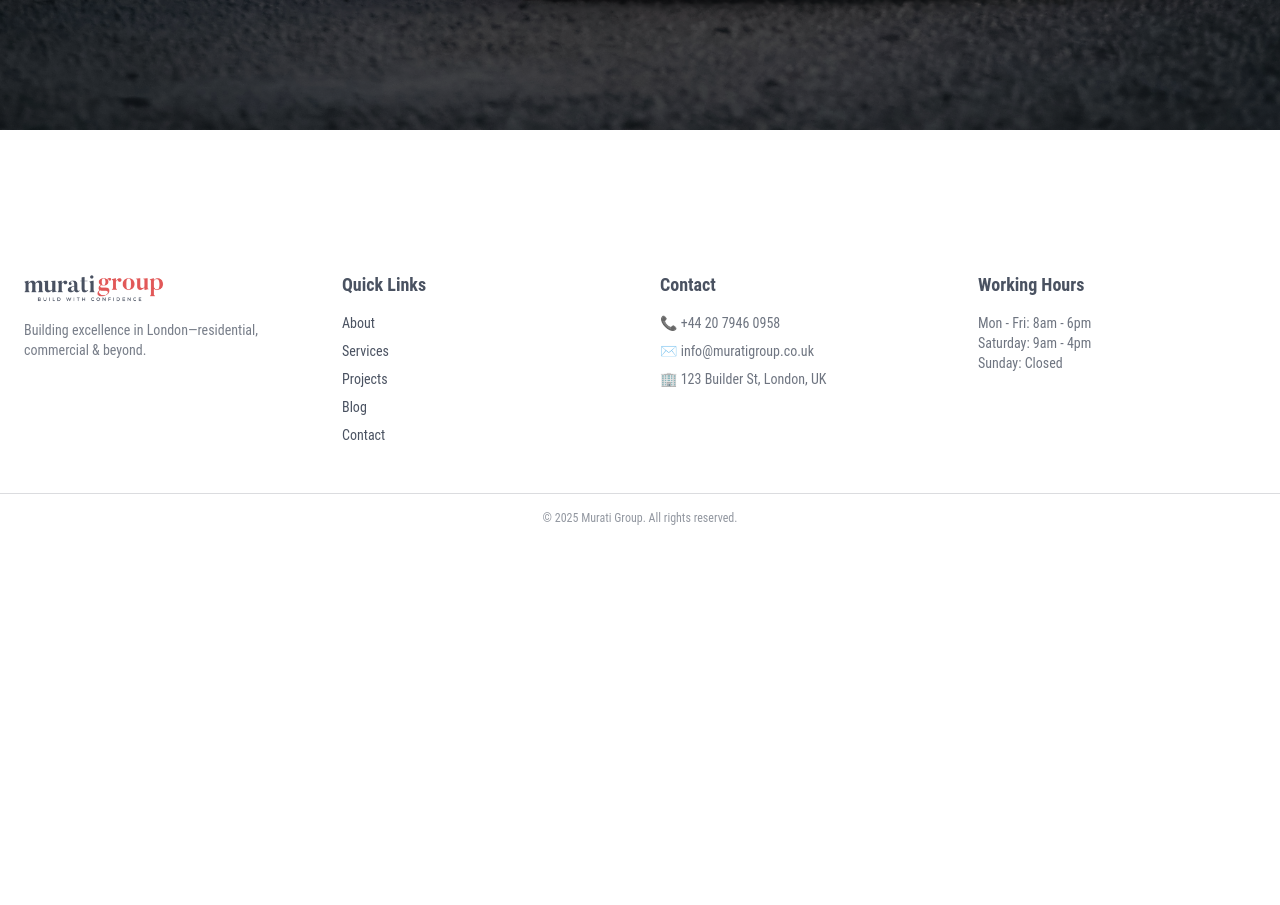
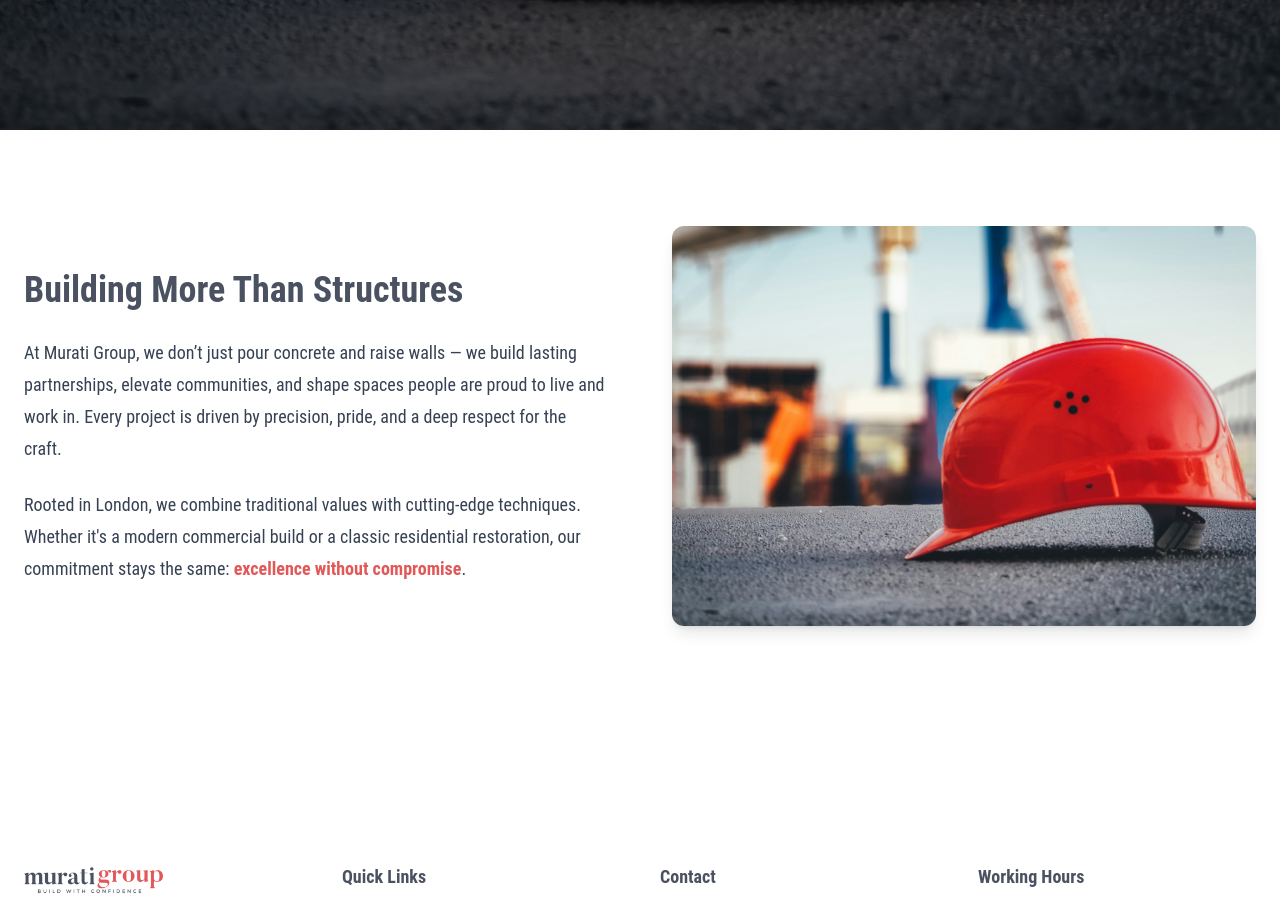
Before and after one commit to armirpepkola/murati-group, a Next.js app: page /about in a window 1280 px wide. Shown: the part 680-1585 px from the top of the page. Before the commit the page ends 1222 px from the top, so only its background shows below. Built offline with nearby package versions, Linux system fonts and the light colour scheme.

Commit message:
story v1

```diff
--- a/src/app/about/page.tsx
+++ b/src/app/about/page.tsx
@@ -1,5 +1,6 @@
 import { Metadata } from 'next';
 import AboutHero from '@/components/about/AboutHero';
+import Story from '@/components/about/Story';
 
 export const metadata: Metadata = {
   title: 'About Us',
@@ -10,6 +11,7 @@ export default function AboutPage() {
   return (
     <main className="flex flex-col">
       <AboutHero />
+      <Story />
     </main>
   );
 }
--- /dev/null
+++ b/src/components/about/Story.tsx
@@ -0,0 +1,47 @@
+'use client';
+import { motion } from 'framer-motion';
+import Image from 'next/image';
+
+export default function Story() {
+  return (
+    <section className="bg-white py-24 px-6">
+      <div className="max-w-7xl mx-auto grid md:grid-cols-2 gap-16 items-center">
+        <motion.div
+          initial={{ opacity: 0, x: -40 }}
+          whileInView={{ opacity: 1, x: 0 }}
+          transition={{ duration: 0.6 }}
+          viewport={{ once: true }}
+        >
+          <h2 className="text-4xl font-bold text-[#4a5261] mb-6 leading-tight">
+            Building More Than Structures
+          </h2>
+          <p className="text-lg text-gray-700 leading-8">
+            At Murati Group, we don’t just pour concrete and raise walls — we build lasting partnerships, elevate communities,
+            and shape spaces people are proud to live and work in. Every project is driven by precision, pride, and a deep
+            respect for the craft.
+          </p>
+          <p className="mt-6 text-lg text-gray-700 leading-8">
+            Rooted in London, we combine traditional values with cutting-edge techniques. Whether it's a modern commercial build
+            or a classic residential restoration, our commitment stays the same: <span className="text-[#e25858] font-semibold">excellence without compromise</span>.
+          </p>
+        </motion.div>
+
+        <motion.div
+          initial={{ opacity: 0, x: 40 }}
+          whileInView={{ opacity: 1, x: 0 }}
+          transition={{ duration: 0.6 }}
+          viewport={{ once: true }}
+        >
+          <div className="relative w-full h-[400px] rounded-xl overflow-hidden shadow-lg">
+            <Image
+              src="/images/hero.jpg"
+              alt="Construction site"
+              fill
+              className="object-cover"
+            />
+          </div>
+        </motion.div>
+      </div>
+    </section>
+  );
+}
```
